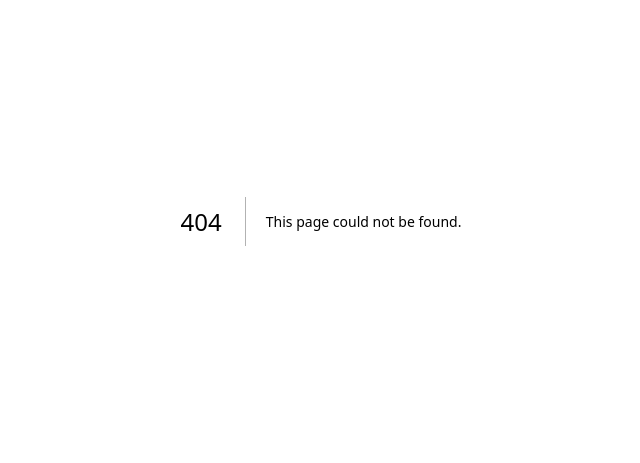
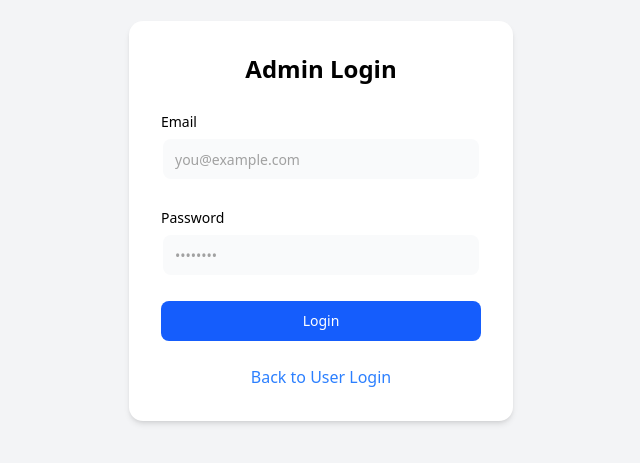
Before and after one commit to N-I-B-M-KOLLO/frontend-herb-ai, a Next.js app: page /admin in a window 1280 px wide. Before the commit this address had no page. Shown: the part 179-642 px from the top of the page, without its empty margins (319-959 px from the left). Built offline with nearby package versions, Linux system fonts and the light colour scheme.

Commit message:
adding admin login

```diff
--- /dev/null
+++ b/src/app/admin/page.tsx
@@ -0,0 +1,67 @@
+// app/login/page.tsx or wherever your Login component lives
+"use client";
+import React from "react";
+import { Input } from "@/components/ui/input"; // adjust paths if needed
+import { Label } from "@/components/ui/label";
+import { Button } from "@/components/ui/button"; // or wherever it is
+import { useRouter } from "next/navigation";
+
+export default function Login() {
+  const router = useRouter();
+
+  const handleSubmit = (e: React.FormEvent) => {
+    e.preventDefault();
+    // Handle login logic here
+  };
+
+  const handleLoginClick = () => {
+    router.push("/login"); // Navigate to the /login page
+  };
+
+  return (
+    <div className="flex min-h-screen items-center justify-center bg-gray-100 dark:bg-zinc-900 px-4">
+      <form
+        onSubmit={handleSubmit}
+        className="w-full max-w-sm space-y-6 rounded-xl bg-white dark:bg-zinc-800 p-8 shadow-md dark:shadow-xl"
+      >
+        <h2 className="text-2xl font-bold text-center text-black dark:text-white">
+          Admin Login
+        </h2>
+
+        <div>
+          <Label htmlFor="email">Email</Label>
+          <Input
+            id="email"
+            type="email"
+            placeholder="you@example.com"
+            required
+            className="mt-1"
+          />
+        </div>
+
+        <div>
+          <Label htmlFor="password">Password</Label>
+          <Input
+            id="password"
+            type="password"
+            placeholder="••••••••"
+            required
+            className="mt-1"
+          />
+        </div>
+        <Button type="submit" className="w-full">
+          Login
+        </Button>
+        <div>
+          <label
+            htmlFor="backToLogin"
+            className="block text-center cursor-pointer text-blue-500 hover:underline"
+            onClick={handleLoginClick}
+          >
+            Back to User Login
+          </label>
+        </div>
+      </form>
+    </div>
+  );
+}
```
